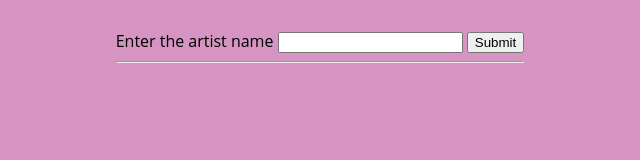
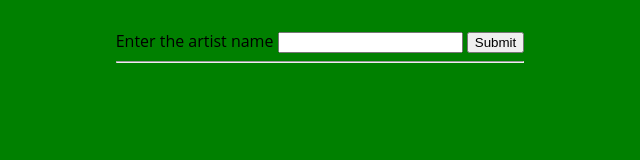
Before and after one commit to surajLiftoff/RestAPISpotify, a plain HTML site: page index.html in a window 1280 px wide. Shown: the whole page, without its empty margins (278-918 px from the left). Drawn offline with Linux system fonts and the light colour scheme.

Commit message:
changed background color

```diff
--- a/index.css
+++ b/index.css
@@ -1,5 +1,5 @@
 body {
-    background-color: #d594c1;
+    background-color: green;
     font-family: 'Open Sans', sans-serif;
     display: flex;
     justify-content: center;
```
